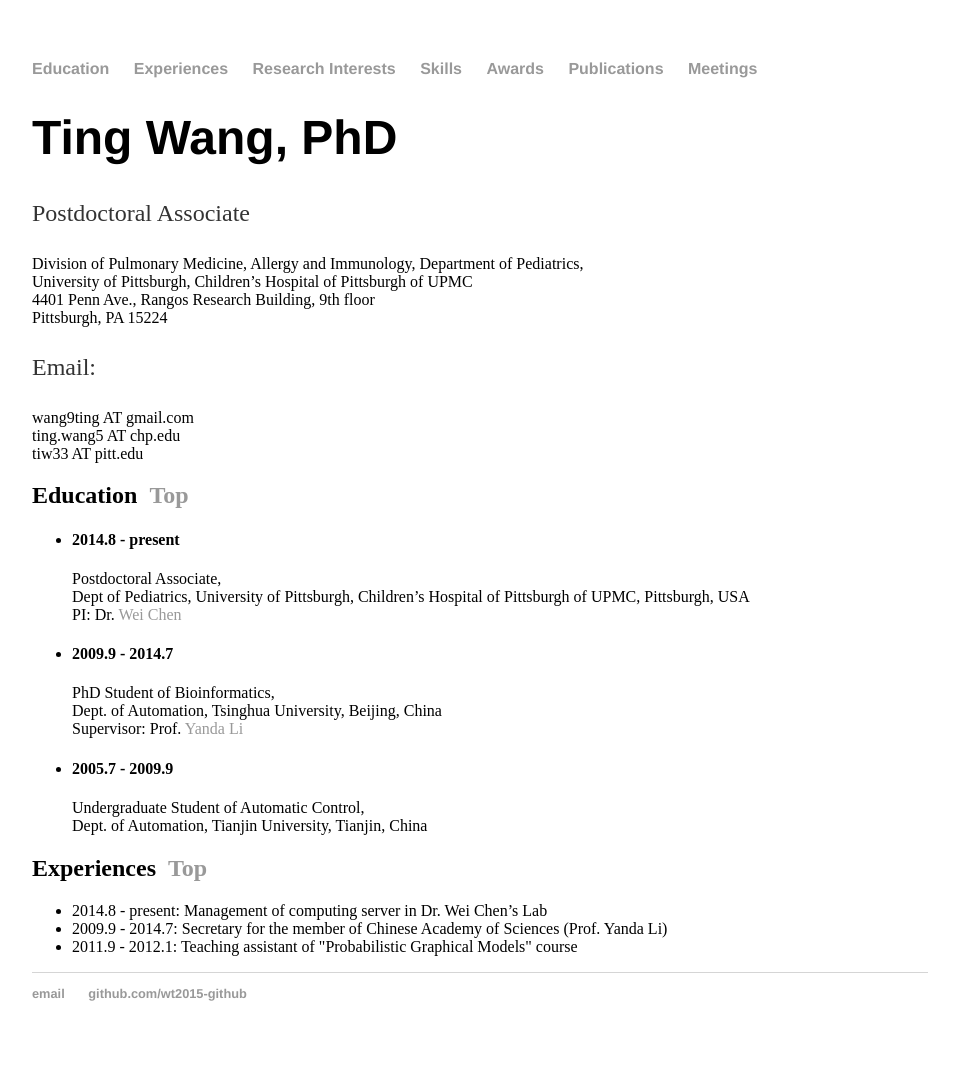
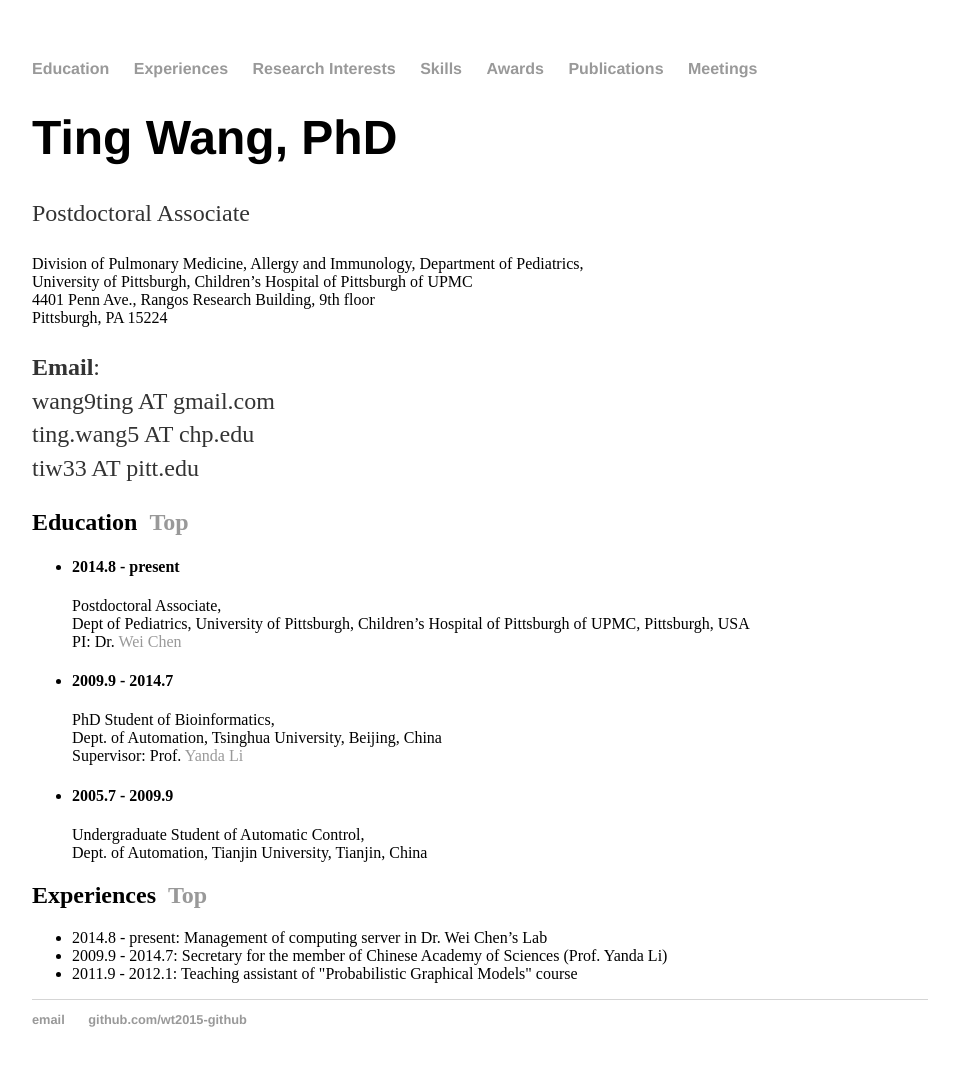
Before and after one commit to wt2015-github/wt2015-github.github.io, a Jekyll site: the page built from index.html, in a window 1280 px wide. Shown: the whole page, without its empty margins (160-1119 px from the left). Built offline with Jekyll 4.4.1, drawn with Linux system fonts in a browser that asks for light colours; before the commit the page ends 1061 px from its top, so only the background shows below that.

```diff
--- a/index.html
+++ b/index.html
@@ -10,10 +10,10 @@ title: Ting Wang, PhD
 		University of Pittsburgh, Children’s Hospital of Pittsburgh of UPMC<br/>
 		4401 Penn Ave., Rangos Research Building, 9th floor<br/>
 		Pittsburgh, PA 15224
-		<p>Email:</p>
+		<p><strong>Email</strong>:</br>
 		wang9ting AT gmail.com<br/>
 		ting.wang5 AT chp.edu<br/>
-		tiw33 AT pitt.edu
+		tiw33 AT pitt.edu</p>
 	</div>
 
 	<div>
```
